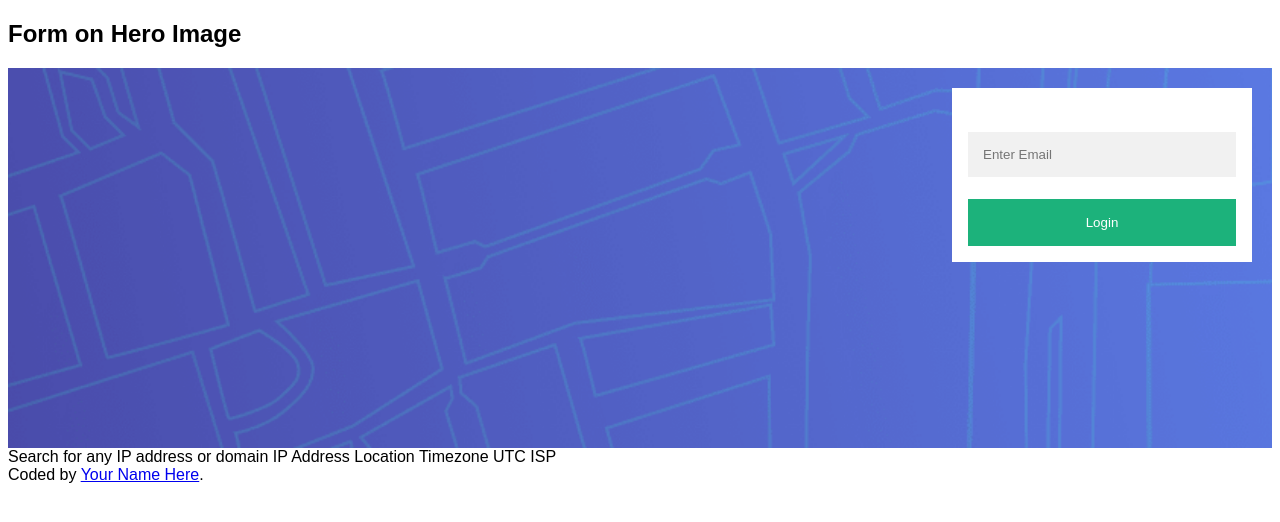
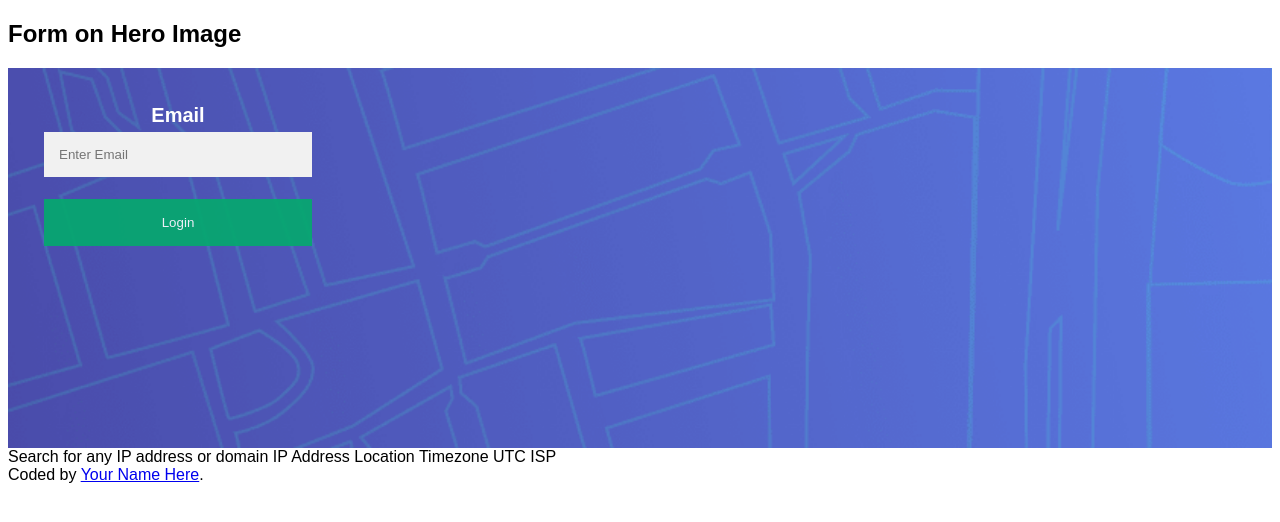
Before and after one commit to snowdenfam/ipaddresstracker, a plain HTML site: page index.html in a window 1280 px wide. Drawn offline with Linux system fonts and the light colour scheme.

Commit message:
Get rid of form background

```diff
--- a/style.css
+++ b/style.css
@@ -51,11 +51,11 @@
   /* Add styles to the form container */
   .container {
     position: absolute;
-    right: 0;
+    right: 90;
+    left: 90;
     margin: 20px;
     max-width: 300px;
     padding: 16px;
-    background-color: white;
   }
 
   /* Full-width input fields */
```
